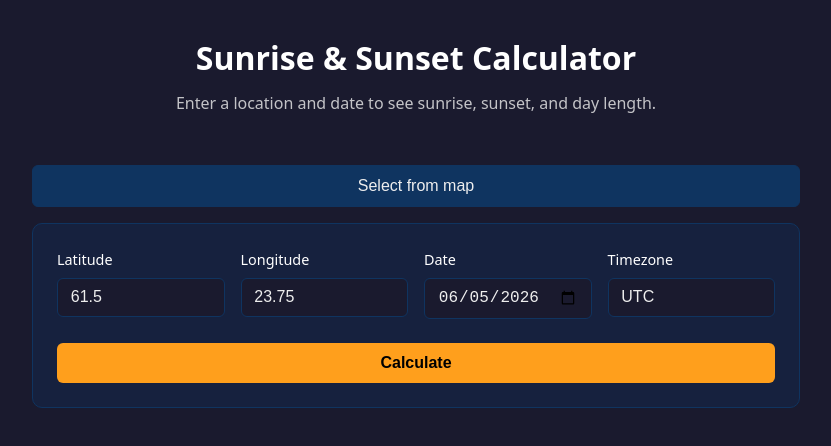
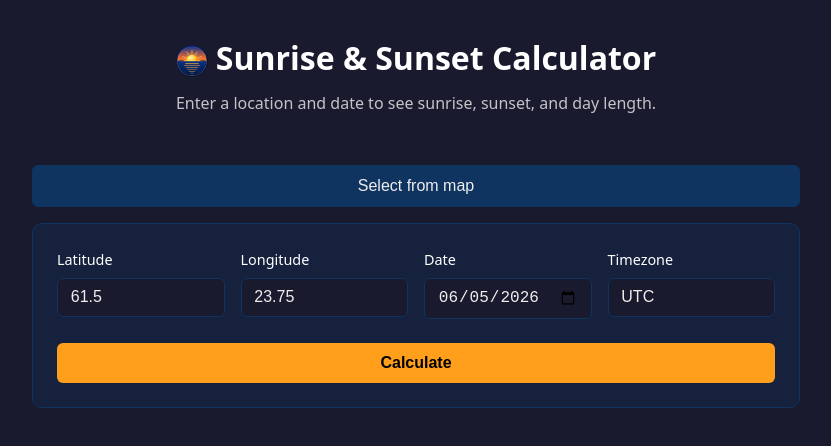
Before and after one commit to mikkomehtonen/sunapp, a React (Vite) app in the folder frontend/: page / in a window 1280 px wide. Shown: the top 446 px of the page, without its empty margins (224-1055 px from the left). Built offline with nearby package versions, Linux system fonts and the light colour scheme.

Commit message:
feat: add clickable logo in header with build-time LOGO_LINK_URL env var

```diff
--- a/frontend/src/App.css
+++ b/frontend/src/App.css
@@ -44,6 +44,17 @@ header h1 {
 header p {
   color: var(--text);
   opacity: 0.8;
+}
+
+.logo {
+  width: 2rem;
+  height: 2rem;
+  vertical-align: middle;
+  margin-right: 0.5rem;
+}
+
+.logo-link {
+  text-decoration: none;
 }
 
 .sun-form {
--- a/frontend/src/App.tsx
+++ b/frontend/src/App.tsx
@@ -3,6 +3,8 @@ import './App.css'
 import MapModal from './MapModal'
 import DayNightBar from './DayNightBar'
 import type { SunResult } from './types'
+
+const logoLinkUrl = import.meta.env.LOGO_LINK_URL
 
 function App() {
   const [lat, setLat] = useState('61.5')
@@ -91,7 +93,16 @@ function App() {
   return (
     <div className="app">
       <header>
-        <h1>Sunrise &amp; Sunset Calculator</h1>
+        <h1>
+          {logoLinkUrl ? (
+            <a href={logoLinkUrl} className="logo-link">
+              <img src="/favicon.svg" alt="SunApp logo" className="logo" width="32" height="32" />
+            </a>
+          ) : (
+            <img src="/favicon.svg" alt="SunApp logo" className="logo" width="32" height="32" />
+          )}
+          Sunrise &amp; Sunset Calculator
+        </h1>
         <p>Enter a location and date to see sunrise, sunset, and day length.</p>
       </header>
 
--- /dev/null
+++ b/frontend/src/vite-env.d.ts
@@ -0,0 +1,5 @@
+/// <reference types="vite/client" />
+
+interface ImportMetaEnv {
+  readonly LOGO_LINK_URL: string
+}
--- a/frontend/vite.config.ts
+++ b/frontend/vite.config.ts
@@ -1,8 +1,13 @@
-import { defineConfig } from 'vite'
+import { defineConfig, loadEnv } from 'vite'
 import react from '@vitejs/plugin-react'
 
-export default defineConfig({
+export default defineConfig(({ mode }) => {
+  const env = loadEnv(mode, process.cwd(), '')
+  return {
     plugins: [react()],
+    define: {
+      'import.meta.env.LOGO_LINK_URL': JSON.stringify(env.LOGO_LINK_URL ?? ''),
+    },
     server: {
       proxy: {
         '/api': {
@@ -11,4 +16,5 @@ export default defineConfig({
         },
       },
     },
+  }
 })
```
Also changed, not shown: 4 other files (tests, documents, lock files or other folders). Lines whose indentation alone changed are shown as unchanged.
